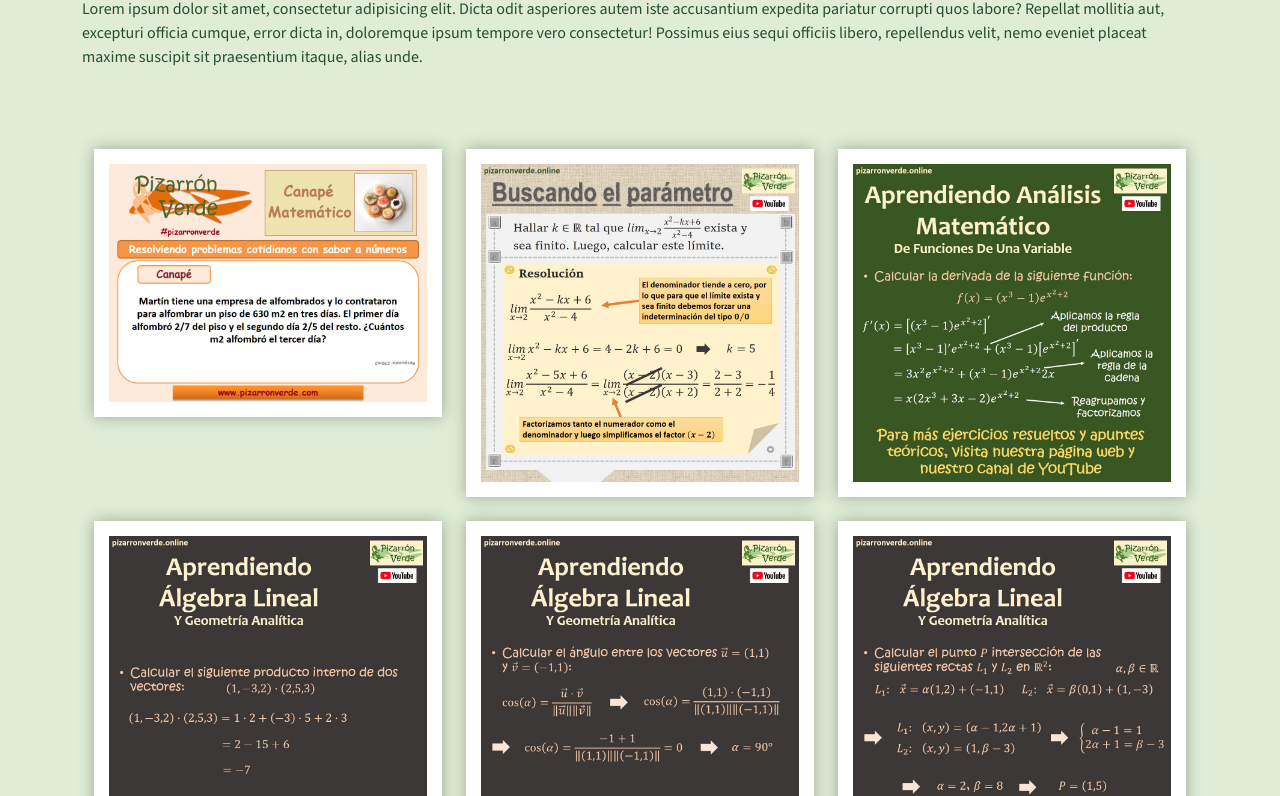
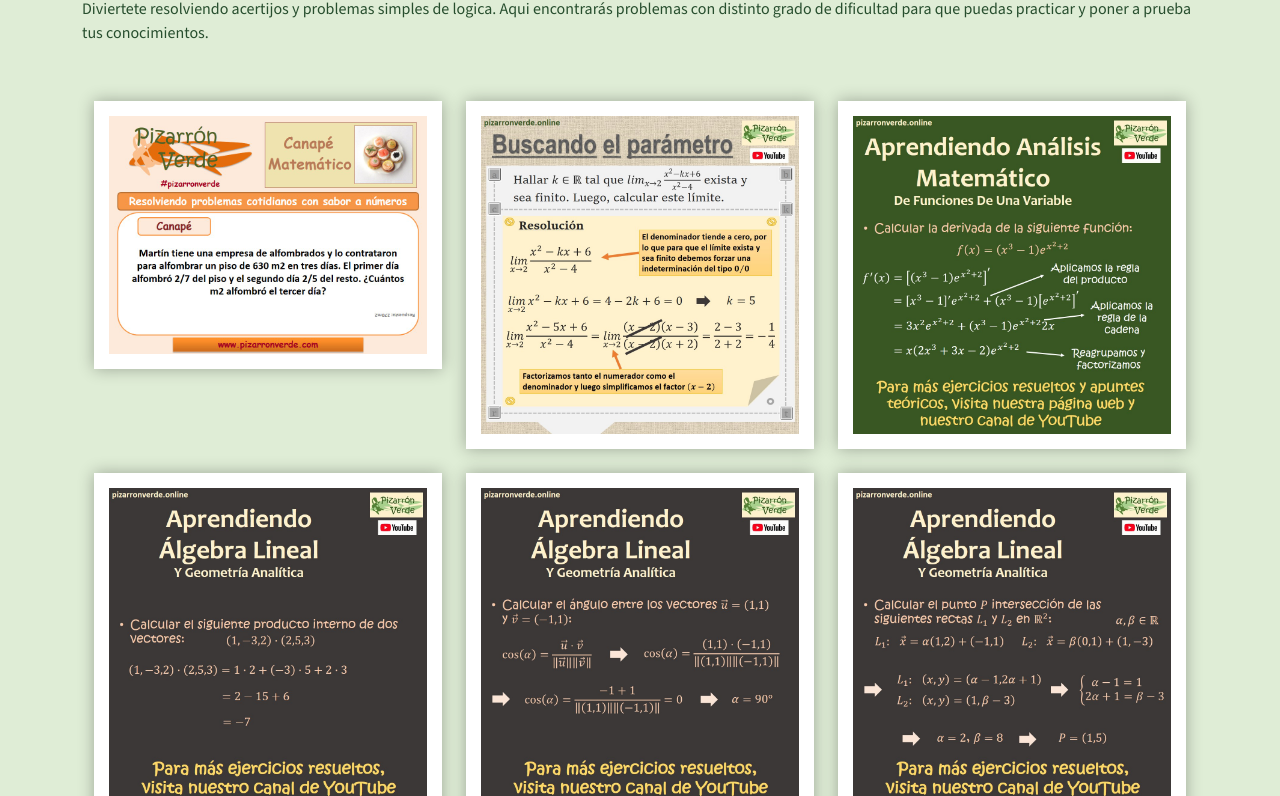
Before and after one commit to tefmail/PF-Faya, a website: page pages/juegos.html in a window 1280 px wide. Shown: the part 129-925 px from the top of the page. Drawn offline with nearby package versions, Linux system fonts and the light colour scheme.

Commit message:
Fix comentario juegos

```diff
--- a/pages/juegos.html
+++ b/pages/juegos.html
@@ -87,10 +87,9 @@
         <h1>Juegos</h1>
 
         <div>
-            Lorem ipsum dolor sit amet, consectetur adipisicing elit. Dicta odit asperiores autem iste accusantium
-            expedita pariatur corrupti quos labore? Repellat mollitia aut, excepturi officia cumque, error dicta in,
-            doloremque ipsum tempore vero consectetur! Possimus eius sequi officiis libero, repellendus velit, nemo
-            eveniet placeat maxime suscipit sit praesentium itaque, alias unde.
+            <p>
+                Diviertete resolviendo acertijos y problemas simples de logica. Aqui encontrarás problemas con distinto grado de dificultad para que puedas practicar y poner a prueba tus conocimientos.
+            </p>
         </div>
         <section class="gallery min-vh-100">
             <div class="container-lg">
--- a/scss/style.scss
+++ b/scss/style.scss
@@ -270,7 +270,6 @@ input[type=submit]:hover {
             font-weight: bold;
             font-size: 20px;
         }
-
     }
 
 
@@ -354,7 +353,7 @@ input[type=submit]:hover {
 /* ********** JUEGOS *************/
 .gallery{
     /* background-color: var(--color-contraste); */
-    padding: 80px 0;
+    padding: 40px 0;
     img{
         width: 100%;
         background-color: white;
```
Also changed, not shown: css/style.css, 1 other file.
